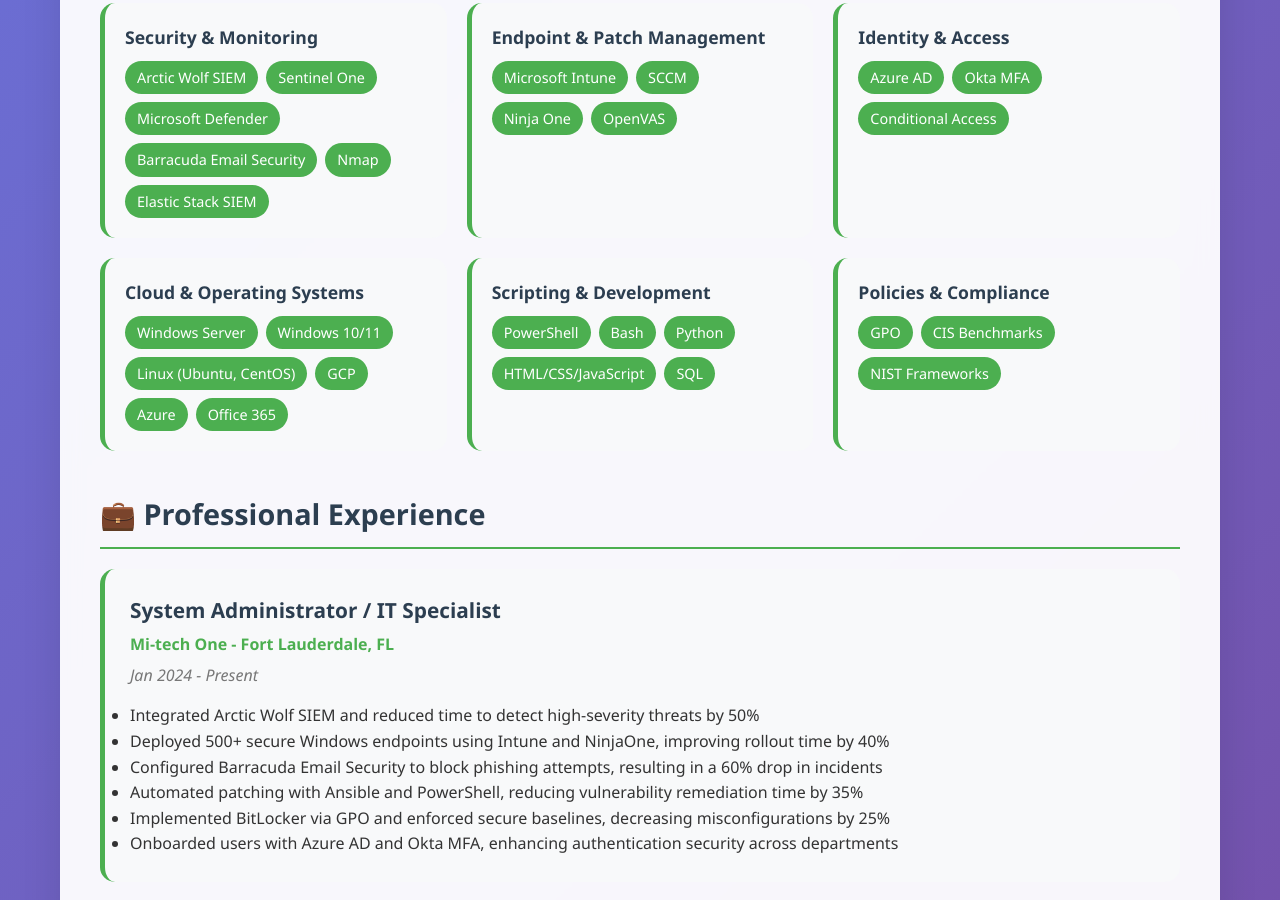
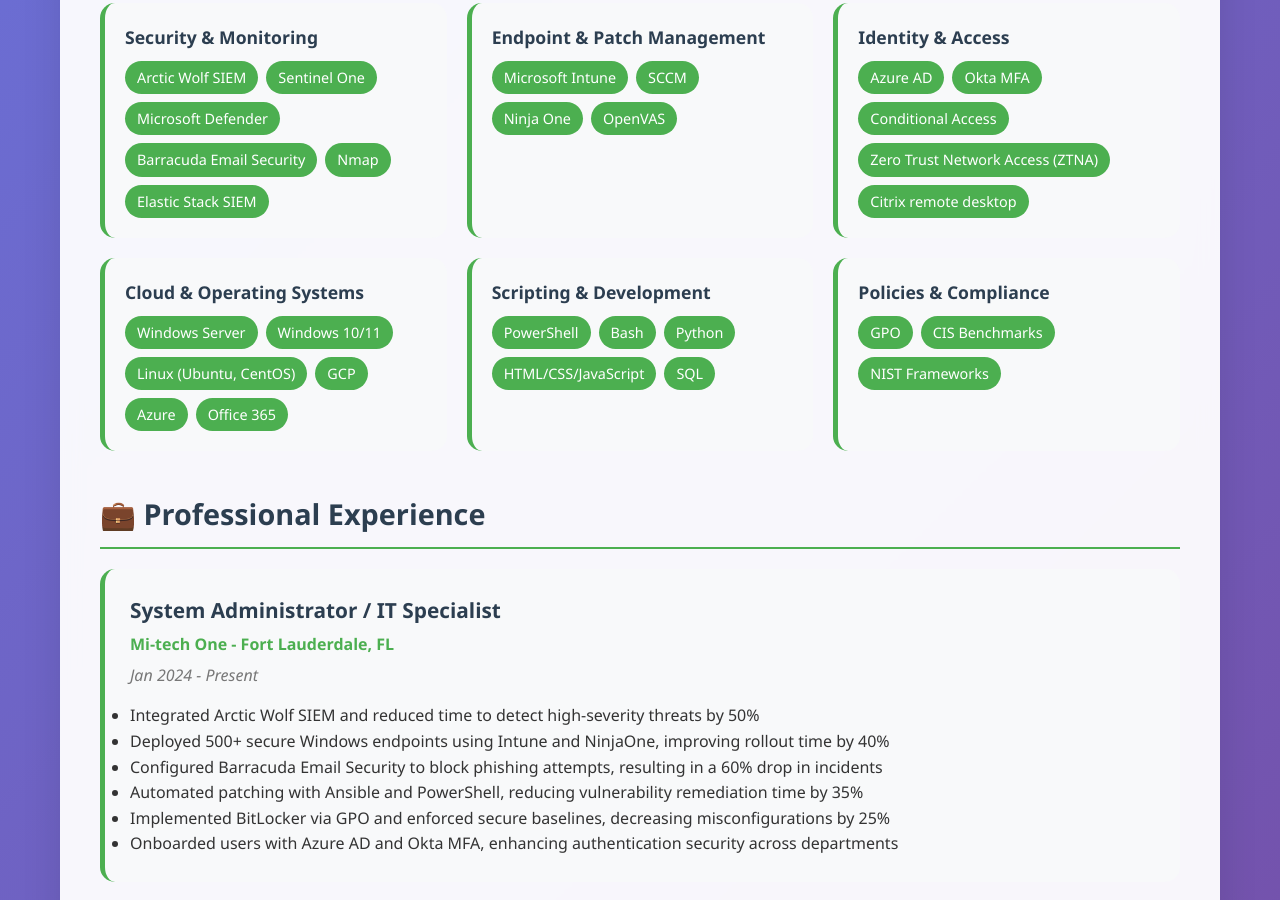
Before and after one commit to Cecil13mais/Resume, a plain HTML site: page index.html in a window 1280 px wide. Shown: the part 1401-2301 px from the top of the page. Drawn offline with Linux system fonts and the light colour scheme.

Commit message:
Update index.html

```diff
--- a/index.html
+++ b/index.html
@@ -471,6 +471,8 @@
                             <span class="skill-tag">Azure AD</span>
                             <span class="skill-tag">Okta MFA</span>
                             <span class="skill-tag">Conditional Access</span>
+                            <span class="skill-tag">Zero Trust Network Access (ZTNA)</span>
+                            <span class="skill-tag">Citrix remote desktop</span>
                         </div>
                     </div>
                     <div class="skill-category">
```
